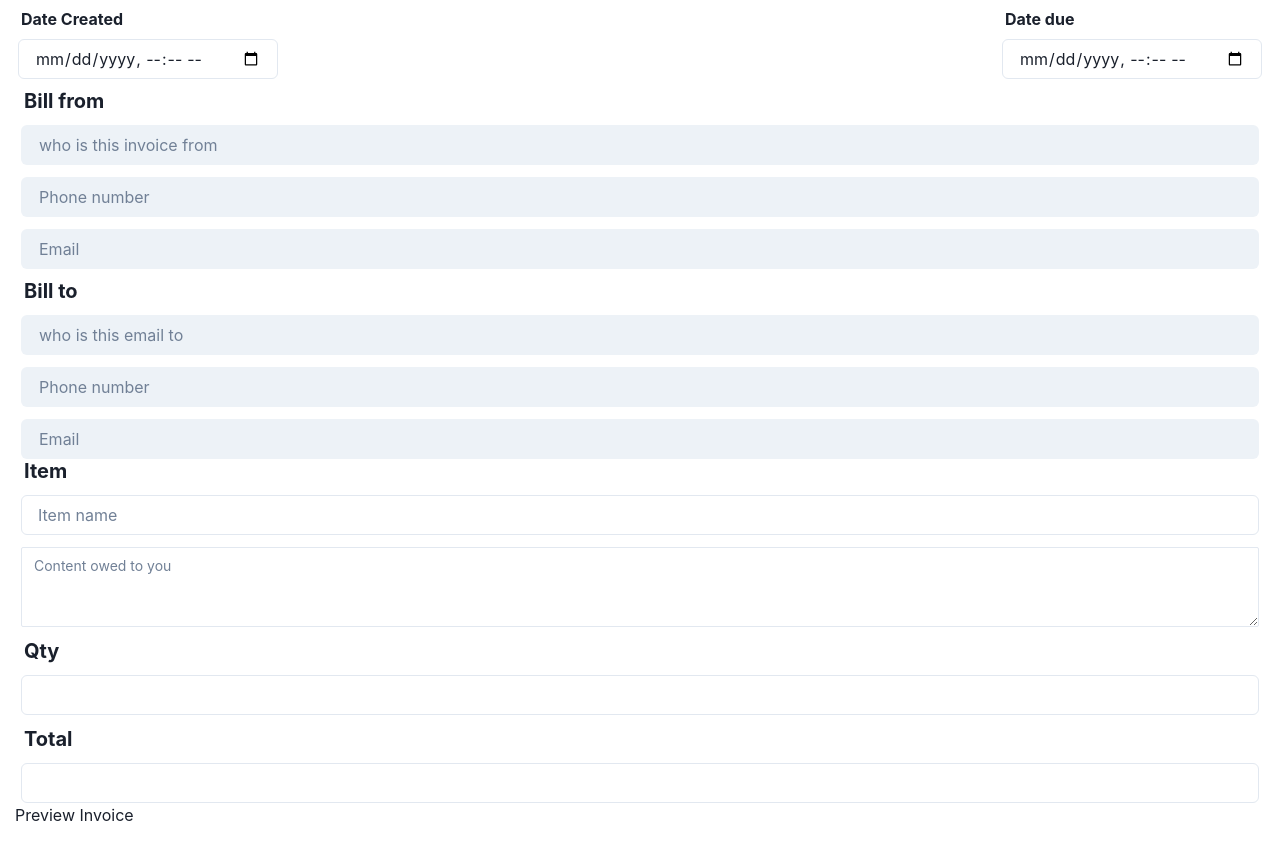
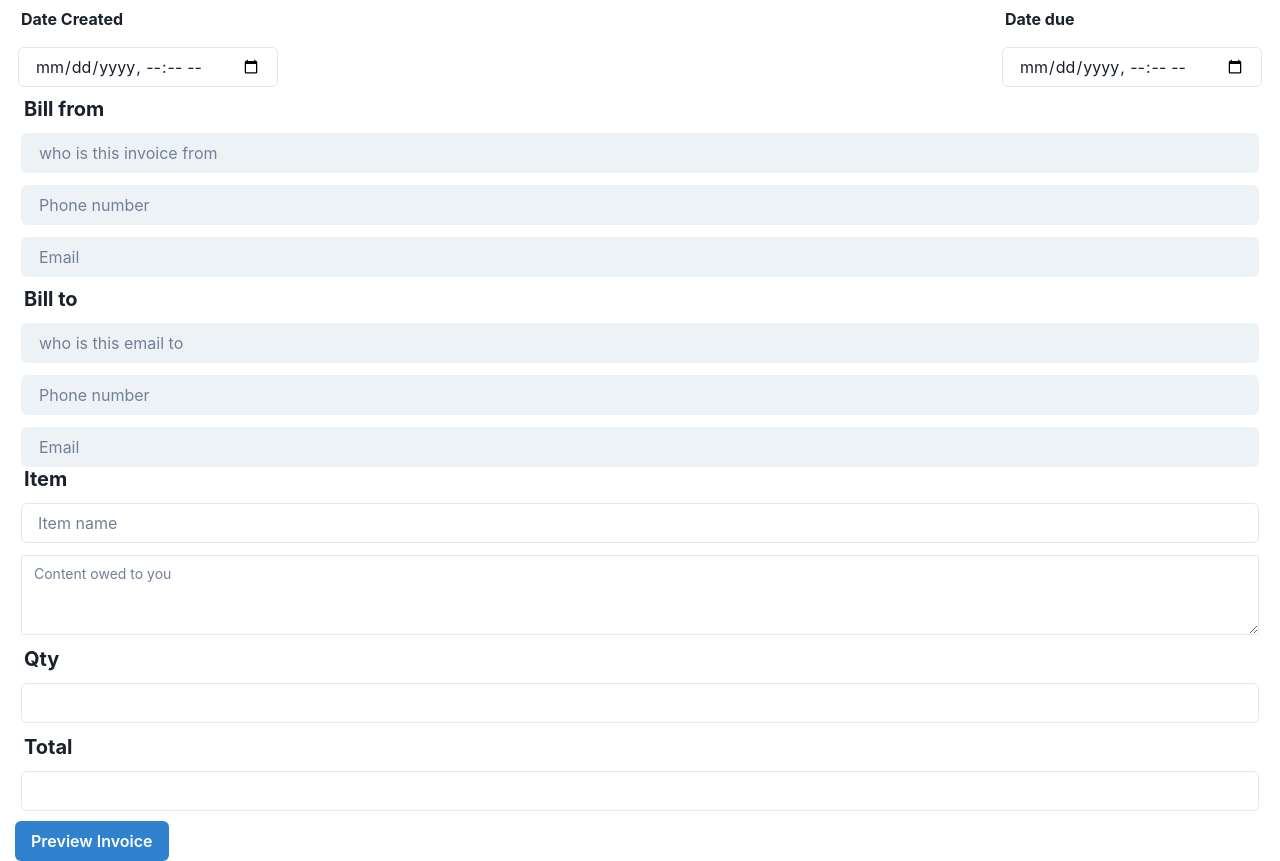
Before and after one commit to kodervine/ceendit-react, a React (Vite) app: page / in a window 1280 px wide. Before the commit the page ends 827 px from the top, so only its background shows below. Built offline with nearby package versions, Linux system fonts and the light colour scheme.

Commit message:
css for the invoice form complete

```diff
--- a/src/components/DateInput.jsx
+++ b/src/components/DateInput.jsx
@@ -1,6 +1,6 @@
 import React from "react";
 import { useGlobalContext } from "../context";
-import { Input, Heading } from "@chakra-ui/react";
+import { Input, Heading, Stack } from "@chakra-ui/react";
 
 // Deconstructing data gotten from the Invoice App and context.jsx. Date on the invoice page
 const DateInput = ({
@@ -10,7 +10,7 @@ const DateInput = ({
   valueofDateInput,
 }) => {
   return (
-    <div>
+    <Stack bg="white">
       <Heading as="h3" size="sm" pt="10px" pb="10px">
         {text}
       </Heading>
@@ -24,7 +24,7 @@ const DateInput = ({
         onChange={onHandleChange}
         value={valueofDateInput}
       />
-    </div>
+    </Stack>
   );
 };
 
--- a/src/pages/InvoiceApp.jsx
+++ b/src/pages/InvoiceApp.jsx
@@ -1,9 +1,10 @@
 import React, { useState } from "react";
-import { Flex, Spacer } from "@chakra-ui/react";
+import { Flex, Spacer, Box, FormControl, Button } from "@chakra-ui/react";
 import { useGlobalContext } from "../context";
 import DateInput from "../components/DateInput";
 import InvoiceForm from "../components/InvoiceForm";
 import InvoiceItems from "../components/InvoiceItems";
+import { Form } from "react-router-dom";
 
 const InvoiceApp = () => {
   const {
@@ -17,7 +18,7 @@ const InvoiceApp = () => {
   console.log(allInvoiceData);
   console.log(invoiceFormData);
   return (
-    <form onSubmit={handleInvoiceSubmit}>
+    <FormControl onSubmit={handleInvoiceSubmit}>
       {/* Input -  Sending and receiving dateInput rendering with data gotten from useContext - invoiceFormData variable. Plus passing the data via to the dateInput component */}
       <Flex>
         <DateInput
@@ -38,7 +39,7 @@ const InvoiceApp = () => {
       {/* InvoiceForm Bill from and to input rendering with name, phone number and email with data gotten from the useGlobalContext from useContext.
 
       Also passing the data via props to InvoiceForm component*/}
-      <section>
+      <Box>
         <InvoiceForm
           recipient="Bill from"
           placeholder="who is this invoice from"
@@ -63,7 +64,7 @@ const InvoiceApp = () => {
           valueOfInvoiceFormPhoneNumber={invoiceFormData.billToPhoneNumber}
           onHandleChange={handleInputChange}
         />
-      </section>
+      </Box>
 
       {/* InvoiceItems rendering with data gotten from useContext - invoiceFormData variable. Plus passing the data via to the InvoiceItems component*/}
       <section>
@@ -79,10 +80,12 @@ const InvoiceApp = () => {
           onHandleChange={handleInputChange}
         />
       </section>
-      <div>
-        <button onClick={handlePreviewData}>Preview Invoice</button>
-      </div>
-    </form>
+      <Box mt="10px">
+        <Button onClick={handlePreviewData} colorScheme="blue">
+          Preview Invoice
+        </Button>
+      </Box>
+    </FormControl>
   );
 };
 
```
